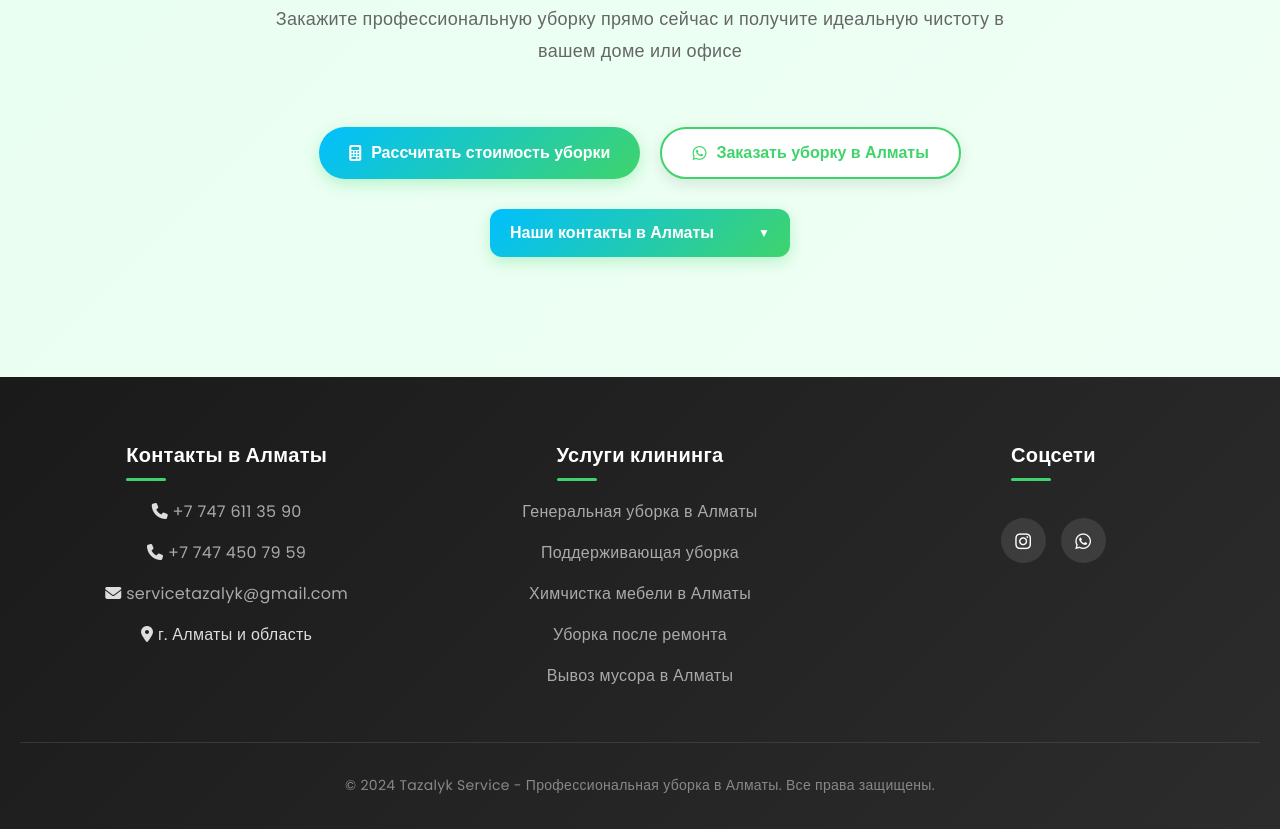
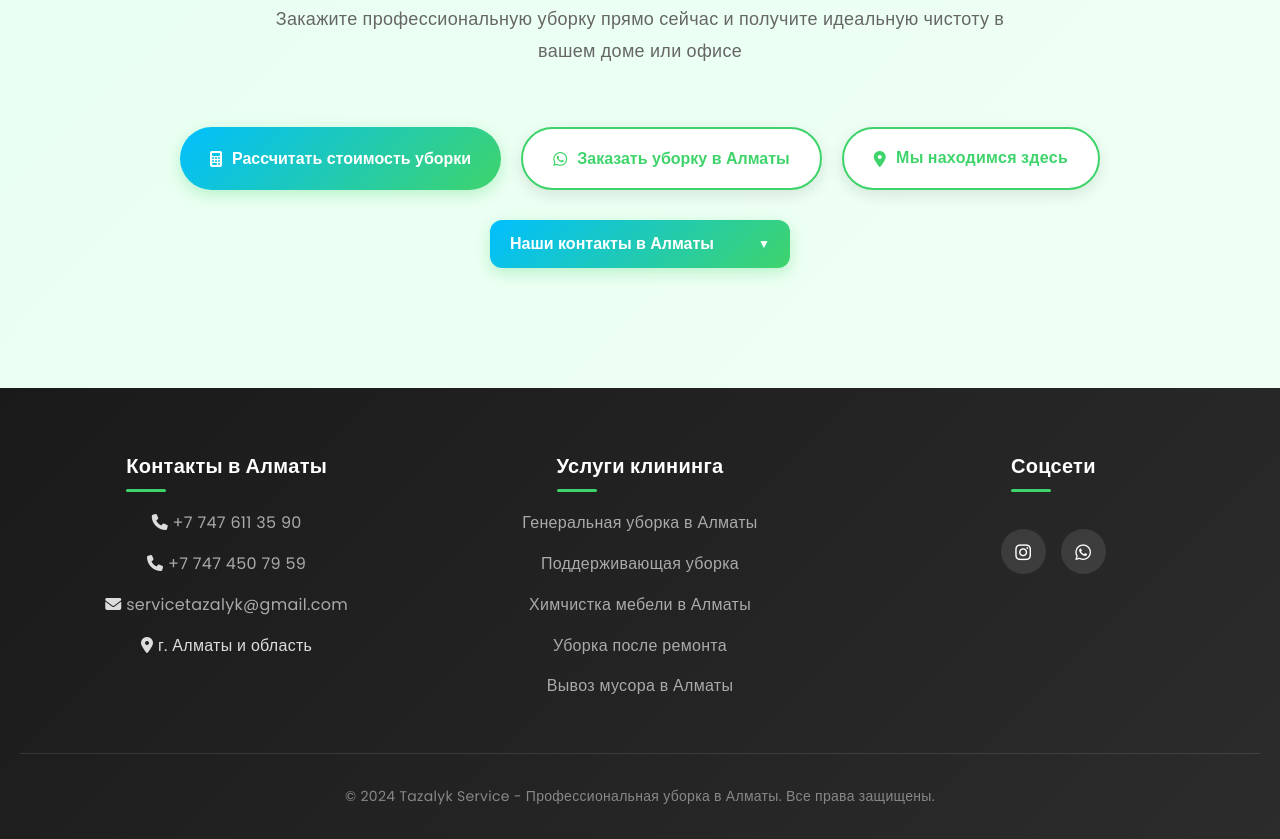
Before and after one commit to alisher3336/tazalyk.com.kz, a plain HTML site: page index.html in a window 1280 px wide. Shown: the part 6436-7275 px from the top of the page. Drawn offline with Linux system fonts and the light colour scheme.

Commit message:
Add files via upload

```diff
--- a/index.html
+++ b/index.html
@@ -2029,6 +2029,9 @@
         <button class="cta-btn secondary" onclick="openWhatsAppModal()">
           <i class="fab fa-whatsapp"></i> Заказать уборку в Алматы
         </button>
+        <a href="https://2gis.kz/astana/geo/70000001104514259" class="cta-btn secondary" target="_blank" style="text-decoration: none;">
+  <i class="fas fa-map-marker-alt"></i> Мы находимся здесь
+</a>
       </div>
 
       <div class="phone-expand">
```
